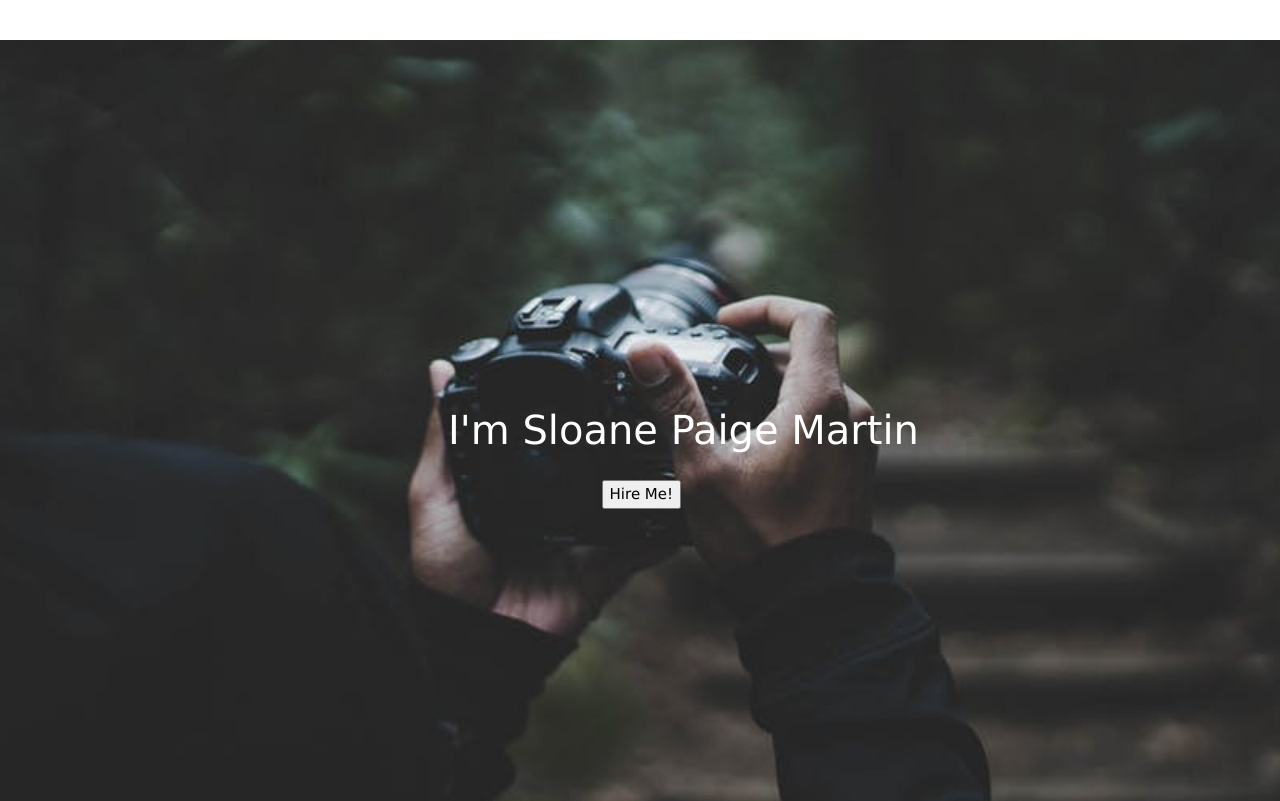
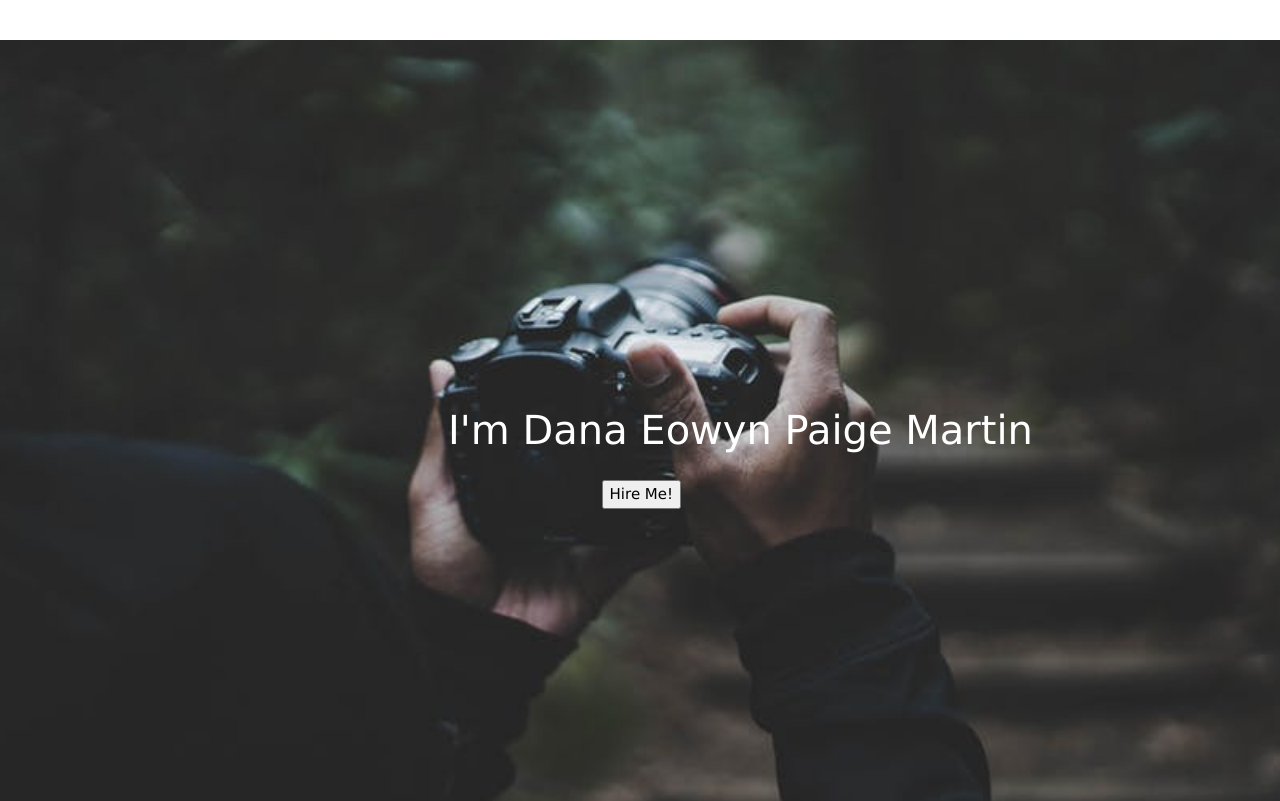
Before and after one commit to mpaigemartin/photography, a plain HTML site: page index.html in a window 1280 px wide. Shown: the top 801 px of the page. Drawn offline with nearby package versions, Linux system fonts and the light colour scheme.

Commit message:
name change

```diff
--- a/index.html
+++ b/index.html
@@ -4,7 +4,7 @@
     <meta charset="UTF-8" />
     <meta name="viewport" content="width=device-width, initial-scale=1.0" />
     <meta http-equiv="X-UA-Compatible" content="ie=edge" />
-    <title>SPM PHOTOGRAPHY</title>
+    <title>DEEP PHOTOGRAPHY</title>
     <link rel="stylesheet" href="https://www.w3schools.com/w3css/4/w3.css" />
 
     <link rel="javascript" href="main.js" />
@@ -12,7 +12,7 @@
   </head>
   <body>
     <div id="parallax">
-      <p class="name">I'm Sloane Paige Martin</p>
+      <p class="name">I'm Dana Eowyn Paige Martin</p>
       <button class="hire">Hire Me!</button>
     </div>
     <div>
```
Also changed, not shown: 1 other file.
